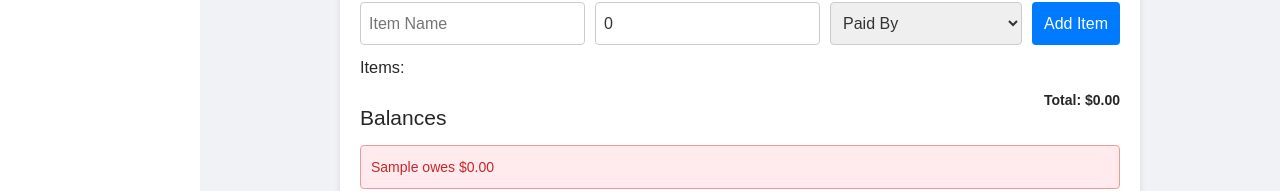
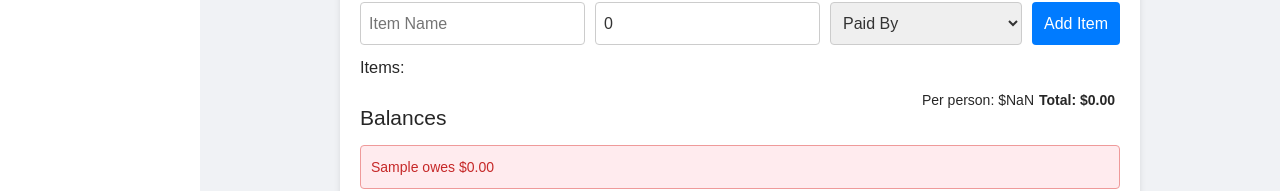
Before and after one commit to hoanghieptranj5/my-app, a React (Create React App) app: page /lunch in a window 1280 px wide. Both pictures are taken after typing "Sample" into the empty fields and a click on the button "Add Person". Shown: the part 464-655 px from the top of the page. Built offline with nearby package versions, Linux system fonts and the light colour scheme.

Commit message:
add more feature for sharing lunch

```diff
--- a/src/Component/LunchSplitter/LunchSplitter.js
+++ b/src/Component/LunchSplitter/LunchSplitter.js
@@ -53,6 +53,15 @@ const LunchSplitter = () => {
   };
 
   const deletePerson = (index) => {
+    const personToDelete = names.find((_, i) => i === index);
+    const payerList = items.filter((item) => item.paidBy === personToDelete);
+
+    if (payerList.length > 0) {
+      window.alert("can't delete the person: " + personToDelete + "\n that one still in the payer list!");
+      console.error("can't delete the person", personToDelete);
+      return;
+    }
+
     setNames(names.filter((_, i) => i !== index));
   };
 
@@ -181,13 +190,21 @@ const LunchSplitter = () => {
                   </button>
                 </li>
               ))}
-              <h4 style={{ float: 'right' }}>
+              <h4 style={{ float: 'right', display: 'inline-block', margin: '0 5px' }}>
                 <b>
                   Total: $
                   {items
                     .reduce((prev, curr) => prev + curr.price, 0)
                     .toFixed(2)}
                 </b>
+              </h4>
+              <h4 style={{ float: 'right' }}>
+
+                  Per person: $
+                  {(items
+                    .reduce((prev, curr) => prev + curr.price, 0)
+                    .toFixed(2) / items.length).toFixed(2)}
+
               </h4>
             </ul>
           </div>
```
